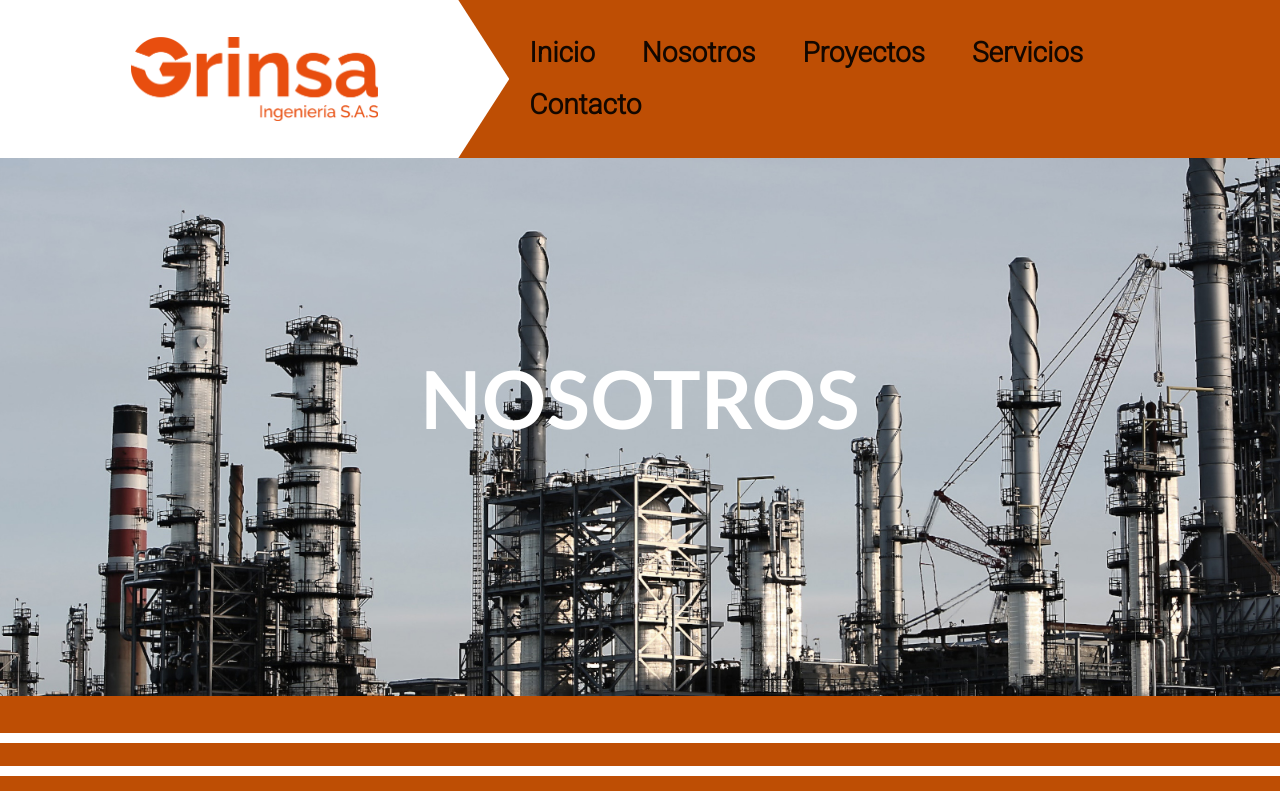
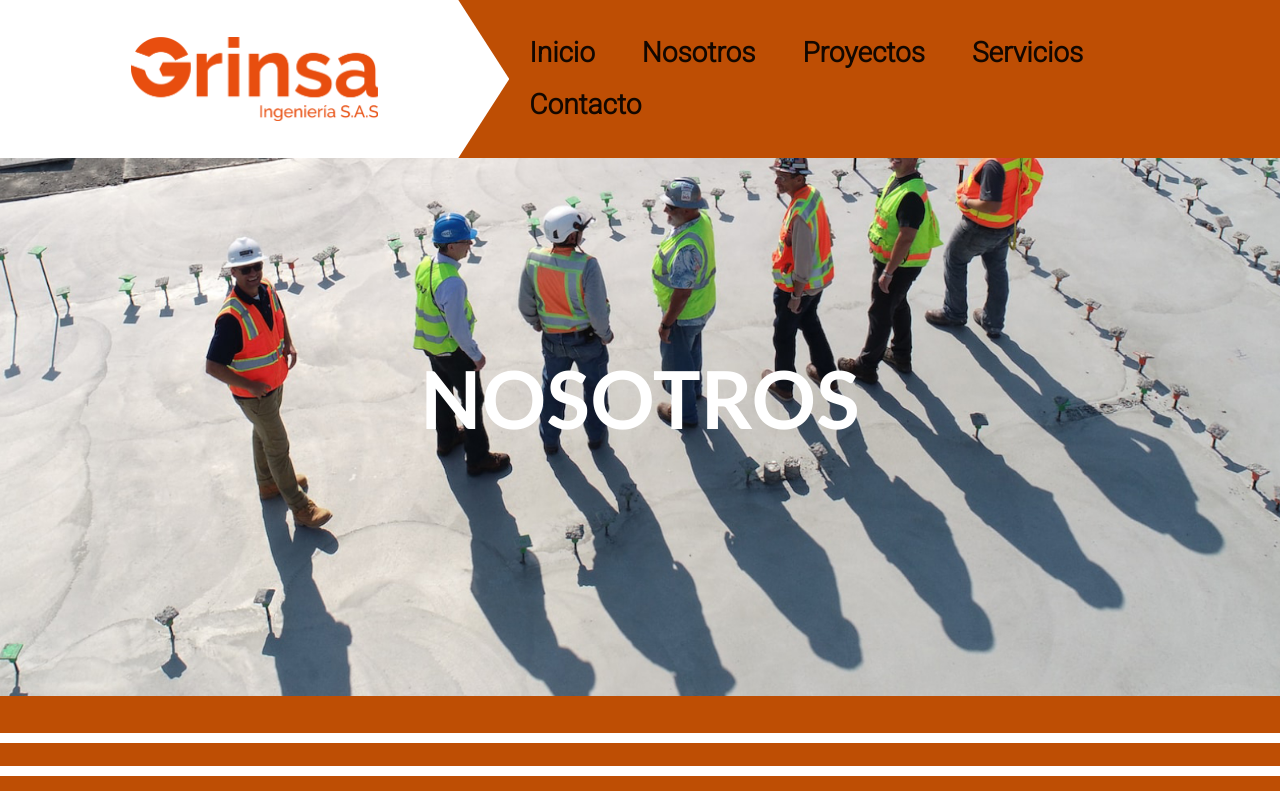
Before and after one commit to Harlop3412/grinsa_ingenieria, a website: page paginas/nosotros.html in a window 1280 px wide. Shown: the top 800 px of the page. Drawn offline with nearby package versions, Linux system fonts and the light colour scheme.

Commit message:
se_corrige_error_ruta_desde_git

```diff
--- a/scss/vistas/_nosotros.scss
+++ b/scss/vistas/_nosotros.scss
@@ -4,11 +4,13 @@
 .container__nosotros {
     @extend .container__inicio;
 
+    /*imagen nosotros*/
     .container__nosotros--img1 {
         @extend .container__img1;
+        background-image: url(../recursos/seccion_nosotros/imagenes/seccion_nosotros_1.jpg);
         justify-content: center;
 
-
+        /*h1 nosotros*/
         h1 {
             padding: $space-xxxlarge 0 $space-xxxlarge 0;
         }
@@ -67,13 +69,13 @@
     }
 
     /*pading top de h3 de svgs*/
-    h3{
+    h3 {
         @extend h2;
         padding-top: $space-small;
     }
 
     /*parrafo nuestros valores*/
-    p{
+    p {
         font-size: $text-base;
         font-weight: 500;
     }
@@ -85,14 +87,14 @@
     }
 
     /*contenedor general svg nuestros valores*/
-    .section__svg-valores{
+    .section__svg-valores {
         @include flex();
         flex-wrap: wrap;
-        align-items:center;
+        align-items: center;
         column-gap: 12rem;
 
         /*contenedores de cada svg calidad, pasion, disciplina*/
-        .container__svg-valores{
+        .container__svg-valores {
             width: 80%;
         }
     }
```
Also changed, not shown: css/estilos.css.
